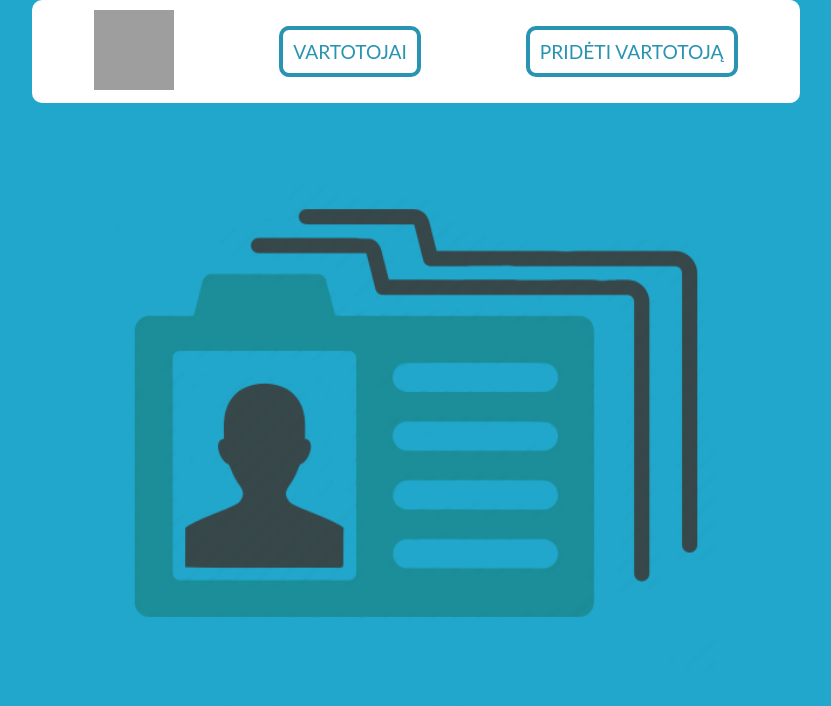
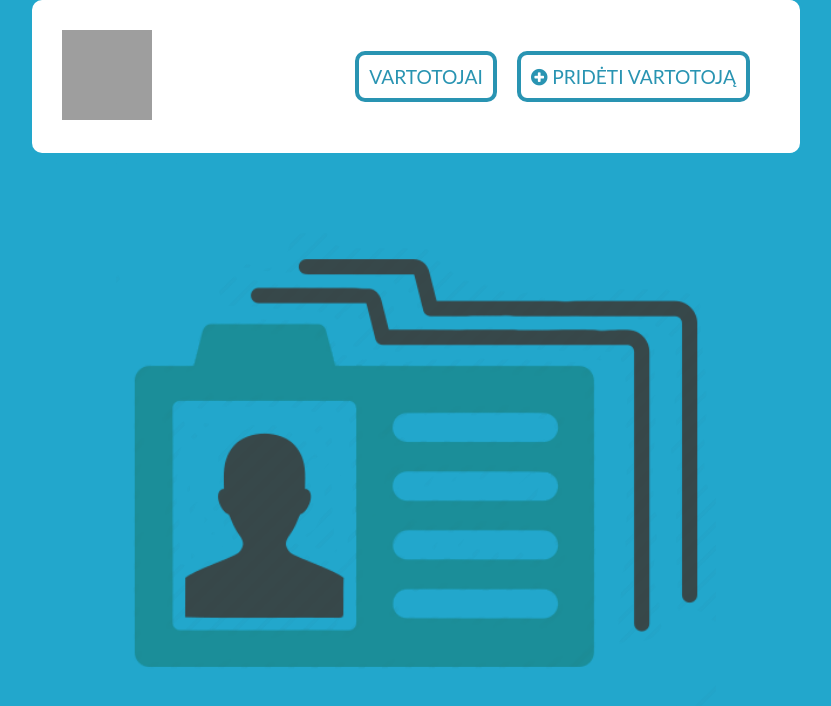
Before and after one commit to Elvisu1/vartotoju-tvarkykle-front, a React (Create React App) app: page / in a window 1280 px wide. Shown: the top 706 px of the page, without its empty margins (224-1055 px from the left). Built offline with nearby package versions, Linux system fonts and the light colour scheme; grey boxes are pictures that could not be loaded.

Commit message:
frontas gauna visus userius is backendo console loge

```diff
--- a/package.json
+++ b/package.json
@@ -6,7 +6,9 @@
     "@testing-library/jest-dom": "^5.16.1",
     "@testing-library/react": "^12.1.2",
     "@testing-library/user-event": "^13.5.0",
+    "axios": "^0.24.0",
     "font-awesome": "^4.7.0",
+    "nodemon": "^2.0.15",
     "react": "^17.0.2",
     "react-dom": "^17.0.2",
     "react-router-dom": "^5.3.0",
--- a/src/component/Navbar/Navbar.jsx
+++ b/src/component/Navbar/Navbar.jsx
@@ -8,8 +8,11 @@ function Navbar(){
 
             <div className={css.container}>
                 <NavLink to={'/'}><img className={css.img} src={Logo}/></NavLink>
-                <NavLink className={css.link} to={'/users'}>VARTOTOJAI</NavLink>
-                <NavLink className={css.link} to={'/users-add'}>PRIDĖTI VARTOTOJĄ</NavLink>
+                <div>
+                    <NavLink className={css.link} to={'/users'}>VARTOTOJAI</NavLink>
+                    <NavLink className={css.link} to={'/users-add'}><i className="fa fa-plus-circle" aria-hidden="true"></i> PRIDĖTI VARTOTOJĄ</NavLink>
+                </div>
+
 
             </div>
 
--- a/src/component/Navbar/Navbar.module.css
+++ b/src/component/Navbar/Navbar.module.css
@@ -3,20 +3,21 @@
     border-radius: 10px;
     align-items: center;
     display: flex;
-    justify-content: space-around;
+    justify-content: space-between;
     margin-left: 20%;
     margin-right: 20%;
     margin-bottom: 10px;
     background-color: #ffffff;
-    padding: 10px;
+    padding: 30px;
+
 
 
 }
 .img{
     background-color: white;
 
-    width: 80px;
-    height: 80px;
+    width: 90px;
+    height: 90px;
     transition: 0.5s transform;
 }
 .img:hover{
@@ -27,6 +28,7 @@
     border: 4px solid #2994b2;
     border-radius: 10px;
     padding: 10px;
+    margin-right: 20px;
     background-color: #ffffff;
     font-size: larger;
     color: #2994b2;
--- a/src/pages/addUser/AddUserPage.jsx
+++ b/src/pages/addUser/AddUserPage.jsx
@@ -1,19 +1,41 @@
 import Navbar from "../../component/Navbar/Navbar";
 import css from './AddUserPage.module.css'
+import {useState, useEffect} from "react";
+import Axios from "axios";
 
 function AddUserPage(){
+    const [name, setName]=useState('')
+    const [age, setAge]=useState('')
+    const [email, setEmail]=useState('')
+    const [password, setPassword]=useState('')
+
+    const submitUser = () =>{
+        Axios.post('http://localhost:5000/addUser', {
+            name:name,
+            age:age,
+            email:email,
+            password:password,
+        }).then(()=>{
+            alert('success insert')
+        })
+    }
     return(
         <div>
             <Navbar/>
             <div className={css.container}>
                 <h1 className={css.h1}>Pridėti Vartotoją</h1>
                 <form className={css.form}>
-                    <input type='text' name='name' placeholder='Vardas'/>
-                    <input type='number' name='age' placeholder='Amžius'/>
-                    <input type='email' name='email' placeholder='E-paštas'/>
-                    <input type='password' name='password' placeholder='Slaptažodis'/>
+                    <input type='text' name='name' onChange={(e)=>
+                            setName(e.target.value)}
+                           placeholder='Vardas'/>
+                    <input type='number' name='age' placeholder='Amžius' onChange={(e)=>
+                        setAge(e.target.value)}/>
+                    <input type='email' name='email' placeholder='E-paštas' onChange={(e)=>
+                        setEmail(e.target.value)}/>
+                    <input type='password' name='password' placeholder='Slaptažodis' onChange={(e)=>
+                        setPassword(e.target.value)}/>
 
-                    <button>PRIDĖTI</button>
+                    <button onClick={submitUser}>PRIDĖTI</button>
                 </form>
 
             </div>
--- a/src/pages/users/UsersPage.jsx
+++ b/src/pages/users/UsersPage.jsx
@@ -1,8 +1,15 @@
+import React, {useEffect} from "react";
 import Navbar from "../../component/Navbar/Navbar";
 import css from './UserPage.module.css'
+import Axios from "axios";
 
 
 function UsersPage(){
+    useEffect(()=> {
+        Axios.get('http://localhost:5000/getUsers').then((response)=>{
+            console.log(response.data)
+        })
+    }, [])
     return(
         <div>
             <Navbar/>
```
Also changed, not shown: 1 other file (tests, documents, lock files or other folders).
